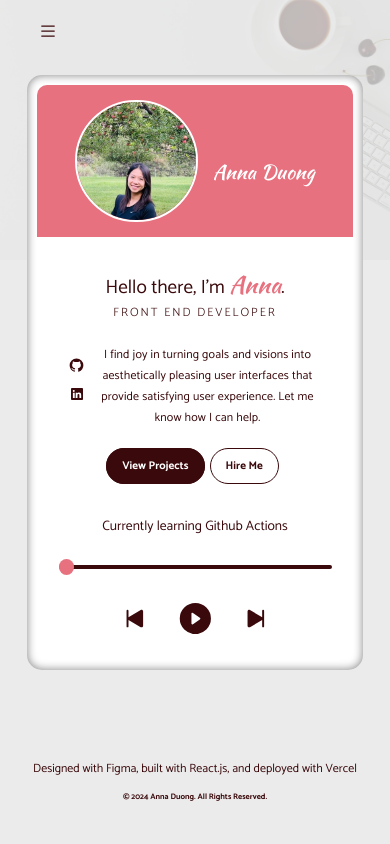
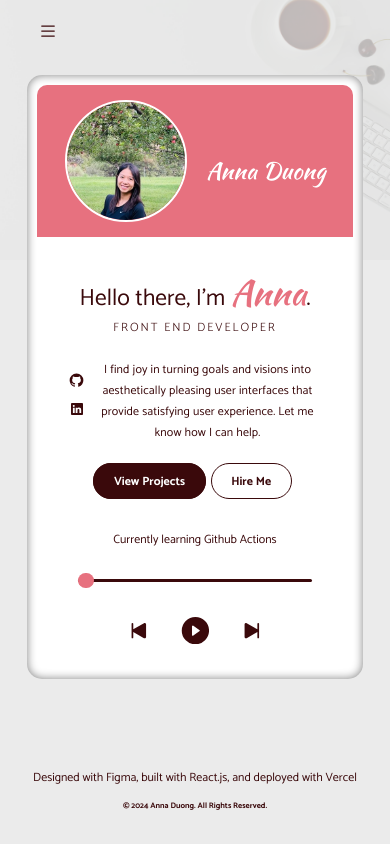
Before and after one commit to annaduong17/portfolio, a React (Create React App) app: page / in a window 390 px wide. Built offline with nearby package versions, Linux system fonts and the light colour scheme.

Commit message:
adjust element sizes and padding in HomePage

```diff
--- a/src/App.js
+++ b/src/App.js
@@ -11,8 +11,7 @@ import BackToTopButton from './components/BackToTopButton';
 
 function App () {
   const [ scrolled, setScrolled ] = useState(false);
-  const [ isDesktop, setIsDesktop ] = useState(window.innerWidth > 600);
-  const [ isMobile, setIsMobile] = useState(window.innerWidth < 400);
+  const [ isMobile, setIsMobile] = useState(window.innerWidth < 600);
   const [ showMenu, setShowMenu ] = useState(false);
   const navbarRef = useRef();
 
@@ -21,8 +20,7 @@ function App () {
   }
 
   const handleResize = () => {
-    setIsDesktop(window.innerWidth > 600);
-    setIsMobile(window.innerWidth < 400);
+    setIsMobile(window.innerWidth < 600);
   }
 
   useEffect(() => {
@@ -52,7 +50,7 @@ function App () {
           <Navbar
             scrolled={scrolled}
             ref={navbarRef}
-            isDesktop={isDesktop}
+            isMobile={isMobile}
             showMenu={showMenu}
             toggleMenu={toggleMenu}
             handleResize={handleResize}
--- a/src/components/Navbar.js
+++ b/src/components/Navbar.js
@@ -1,22 +1,22 @@
 import { NavLink } from 'react-router-dom';
 import Menu from './Menu';
 
-function Navbar({ scrolled, isDesktop, showMenu, toggleMenu, handleResize }) {
+function Navbar({ scrolled, isMobile, showMenu, toggleMenu }) {
 
   return (
     <div className="navbar-container">
-      {isDesktop ? (
+      {isMobile ? (
+        <nav className={`navbar mobile ${scrolled ? "cherry-bg" : ""}`}>
+          <button onClick={toggleMenu} className='menu-icon'>
+            <svg xmlns="http://www.w3.org/2000/svg" width="16" height="16" fill="currentColor" className="bi bi-list" viewBox="0 0 16 16"><path fill-rule="evenodd" d="M2.5 12a.5.5 0 0 1 .5-.5h10a.5.5 0 0 1 0 1H3a.5.5 0 0 1-.5-.5m0-4a.5.5 0 0 1 .5-.5h10a.5.5 0 0 1 0 1H3a.5.5 0 0 1-.5-.5m0-4a.5.5 0 0 1 .5-.5h10a.5.5 0 0 1 0 1H3a.5.5 0 0 1-.5-.5"/></svg>
+          </button>
+        </nav>) : (
         <nav className={`navbar ${scrolled ? "cherry-bg" : ""}`}>
           <NavLink className="navlink" to="/">HOME</NavLink>
           <NavLink className="navlink" to="/portfolio">PORTFOLIO</NavLink>
           <NavLink className="navlink" to="/contact">CONTACT</NavLink>
-        </nav>) : (
-        <nav className={`navbar mobile ${scrolled ? "cherry-bg" : ""}`}>
-          <button onClick={toggleMenu} className='menu-icon'>
-            <svg xmlns="http://www.w3.org/2000/svg" width="16" height="16" fill="currentColor" className="bi bi-list" viewBox="0 0 16 16"><path fill-rule="evenodd" d="M2.5 12a.5.5 0 0 1 .5-.5h10a.5.5 0 0 1 0 1H3a.5.5 0 0 1-.5-.5m0-4a.5.5 0 0 1 .5-.5h10a.5.5 0 0 1 0 1H3a.5.5 0 0 1-.5-.5m0-4a.5.5 0 0 1 .5-.5h10a.5.5 0 0 1 0 1H3a.5.5 0 0 1-.5-.5"/></svg>
-          </button>
         </nav>)
-        }
+      }
 
         {showMenu && <Menu toggleMenu={toggleMenu}/>}
     </div>
--- a/src/index.scss
+++ b/src/index.scss
@@ -293,7 +293,6 @@ svg {
   z-index: 1;
 
   .phone-display {
-    max-width: 300px;
     display: flex;
     flex-direction: column;
     justify-content: center;
@@ -755,28 +754,7 @@ svg {
   }
 }
 
-
-
-
-@media (min-width: 400px) and (max-width: 500px) {
-  .home-page {
-    .home {
-      margin-right: 20px;
-      padding: 50px;
-      padding-inline: 80px 10px;
-    }
-
-    .phone-container {
-      left: 20px;
-
-      .phone-display {
-        min-width: 110px;
-      }
-    }
-  }
-}
-
-@media (max-width: 399px) {
+@media (max-width: 599px) {
   .app {
     overflow: hidden;
   }
@@ -786,11 +764,32 @@ svg {
 
     .home {
       text-align: center;
+
+      h1 {
+        font-size: clamp(1rem, 6vw, 2rem);
+
+        span {
+          font-size: clamp(1.5rem, 9vw, 3rem);
+        }
+      }
+
+      h2 {
+        font-size: clamp(0.75rem, 3vw, 2rem);
+      }
+
+      .home-description p {
+        font-size: clamp(0.75rem, 2.5vw, 1.5rem);
+      }
+
+      .btn {
+        font-size: clamp(0.75rem, 2.5vw, 2rem);
+        padding-block: 2vw;
+        padding-inline: 5vw;
+      }
     }
 
     .phone-container {
-      position: relative;
-      left: 0;
+      position: unset;
       margin: 7vw;
       margin-top: 0;
 
@@ -798,7 +797,6 @@ svg {
         box-shadow: inset 0px 0px 10px $dark-gray;
 
         .phone-display {
-          // padding-block: 20vw;
           flex-direction: row;
           align-items: center;
           min-height: 100%;
@@ -807,13 +805,17 @@ svg {
           .avatar {
             width: 40%;
             height: 100%;
-            margin-right: 15px;
+            margin-right: 5vw;
+          }
+
+          .name {
+            font-size: clamp(1rem, 6vw, 3rem);
           }
         }
 
         .phone-control {
           .song {
-            font-size: clamp(0.75rem, 3.5vw, 1.5rem);
+            font-size: clamp(0.75rem, 3vw, 1.5rem);
             width: clamp(200px, 80vw, 350px);
           }
         }
@@ -822,7 +824,7 @@ svg {
           -webkit-appearance: none;
           appearance: none;
           cursor: pointer;
-          width: 70vw;
+          width: 60vw;
 
 
           &::-webkit-slider-runnable-track {
@@ -878,7 +880,7 @@ svg {
           margin: 8vw;
 
           svg {
-            width: 8vw;
+            width: 7vw;
             height: 100%;
             padding-inline: 2.5vw;
           }
```
